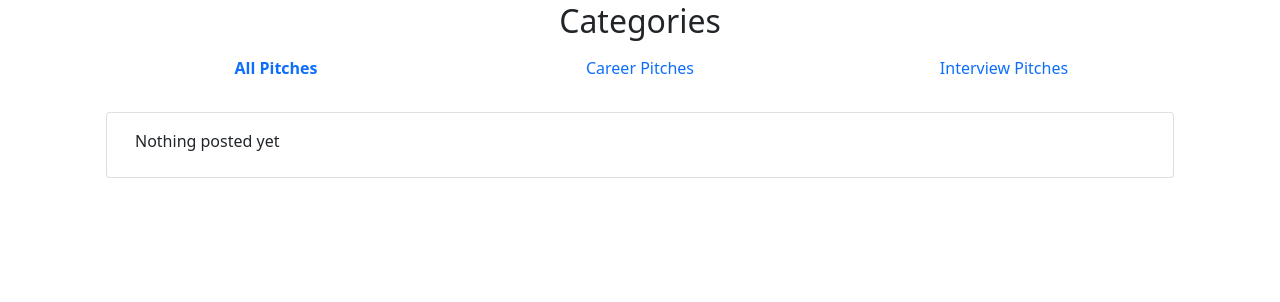
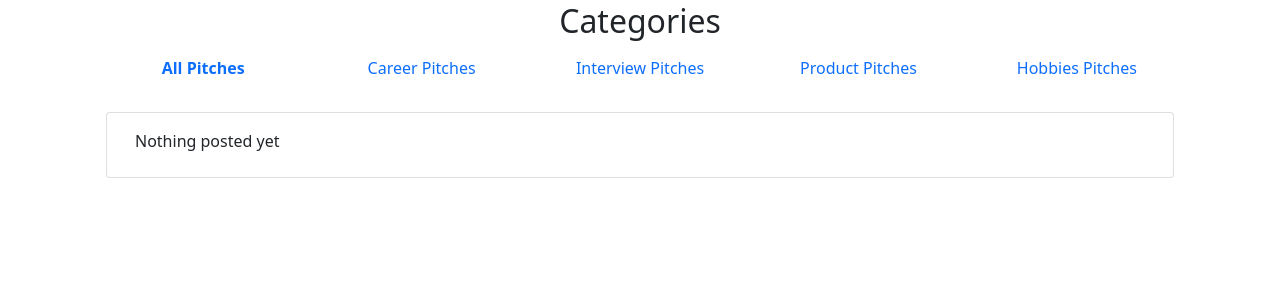
Before and after one commit to Abishag-Maitha/pitches-app, a Python web app: template app/templates/index.html in a window 1280 px wide. Shown: the part 38-340 px from the top of the page. Run offline with Jinja, Linux system fonts and the light colour scheme; the template is opened without the code that fills it, so the values that code supplies are empty; some libraries are stand-ins or nearby versions.

Commit message:
add more categories

```diff
--- a/app/templates/index.html
+++ b/app/templates/index.html
@@ -9,28 +9,34 @@
                     <a id ="cats" class="nav-link" data-toggle="tab" href="#all"><strong>All Pitches</strong> </a>
                 </li>
                 <li class="nav-item">
-                  <a class="nav-link" id ="cats" data-toggle="tab" href="#jobs">Career Pitches</a>
+                  <a class="nav-link" id ="cats" data-toggle="tab" href="#career">Career Pitches</a>
                 </li>
                 <li class="nav-item">
-                  <a class="nav-link" id ="cats" data-toggle="tab" href="#event">Interview Pitches</a>
+                  <a class="nav-link" id ="cats" data-toggle="tab" href="#interview">Interview Pitches</a>
                 </li>
-                <!-- <li class="nav-item">
-                  <a class="nav-link" id ="cats"data-toggle="tab" href="#ads">Advert Pitches</a>
-                </li> -->
+                <li class="nav-item">
+                  <a class="nav-link" id ="cats"data-toggle="tab" href="#product">Product Pitches</a>
+                </li>
+                <li class="nav-item">
+                    <a class="nav-link" id ="cats"data-toggle="tab" href="#hobby">Hobbies Pitches</a>
+                </li>
             </ul>
             <div class="tab-content">
                 <div  class="container tab-pane active" id="all"><br>
                     {{ macro.display(pitches) }}
                 </div>
-                <div  class="container tab-pane fade" id="event"><br>
+                <div  class="container tab-pane fade" id="career"><br>
                     {{ macro.display(career)}}
                 </div>
-                <div  class="container tab-pane fade" id="jobs"><br>
+                <div  class="container tab-pane fade" id="interview"> <br>
                     {{ macro.display(interview) }}
                 </div>
-                <!-- <div  class="container tab-pane fade" id="ads"><br>
-                    {{ macro.display(advertisement) }}
-                </div> -->
+                <div  class="container tab-pane fade" id="product"><br>
+                    {{ macro.display(product) }}
+                </div>
+                <div  class="container tab-pane fade" id="hobby"><br>
+                    {{ macro.display(hobby) }}
+                </div>
             </div>
         </div>
 {% endblock%}
```
Also changed, not shown: app/main/views.py (+6 -2 lines).
